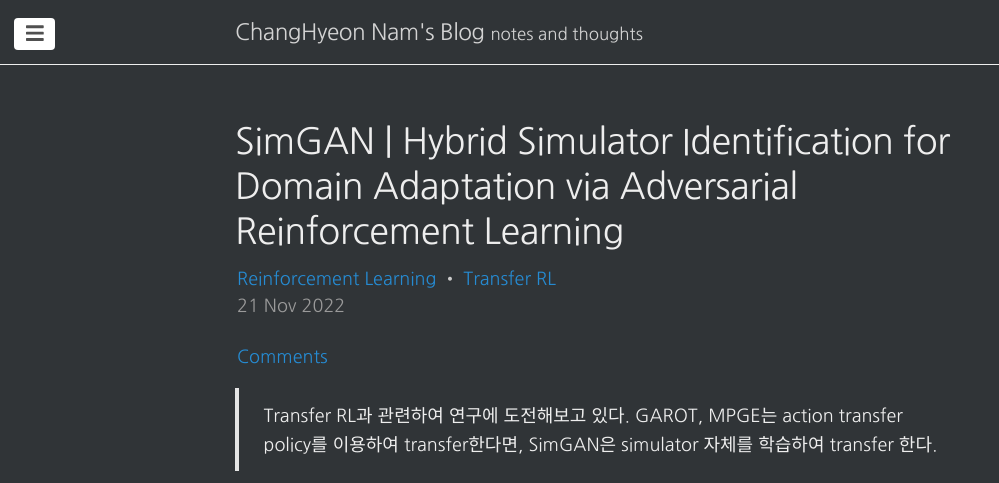
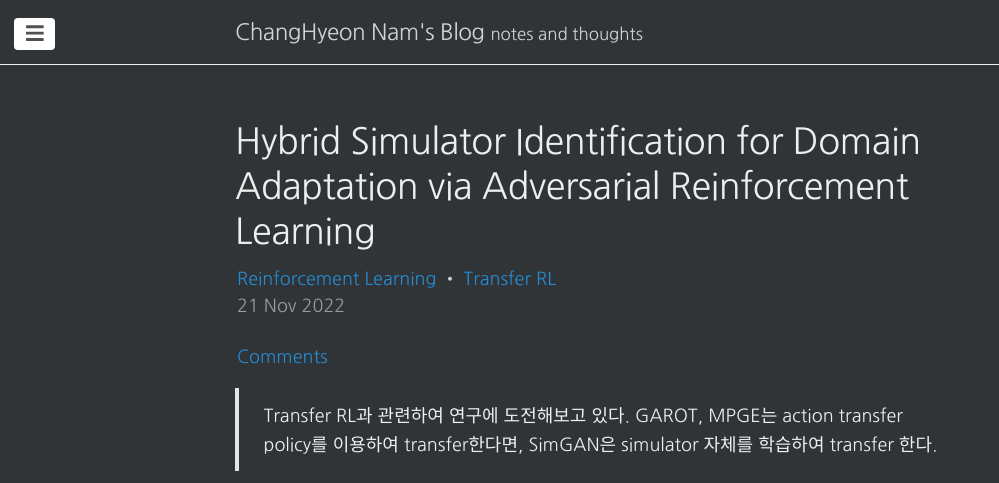
Before and after one commit to changhyeonnam/changhyeonnam.github.io, a Jekyll site: the page built from _posts/2022/2022-11-21-SimGAN.md, in a window 1280 px wide, cut to the strip 0-483 px from the top of the page. Shown: the whole strip, without its empty margins (0-999 px from the left). Built offline with Jekyll 4.4.1, drawn with Linux system fonts in a browser that asks for light colours; nearby versions of some CDN libraries; comment, search, counter and statistics services are not loaded.

```diff
--- a/_posts/2022/2022-11-21-SimGAN.md
+++ b/_posts/2022/2022-11-21-SimGAN.md
@@ -1,5 +1,5 @@
 ---
-title: SimGAN | Hybrid Simulator Identification for Domain Adaptation via Adversarial Reinforcement Learning
+title: Hybrid Simulator Identification for Domain Adaptation via Adversarial Reinforcement Learning
 layout: post
 Created: November 21, 2022 9:33 AM
 tags:
```
Also changed, not shown: _posts/2022/2022-09-15-GAIL.md (+1 -2 lines), _posts/2022/2022-10-29-DPL.md (+1 -1 lines).
